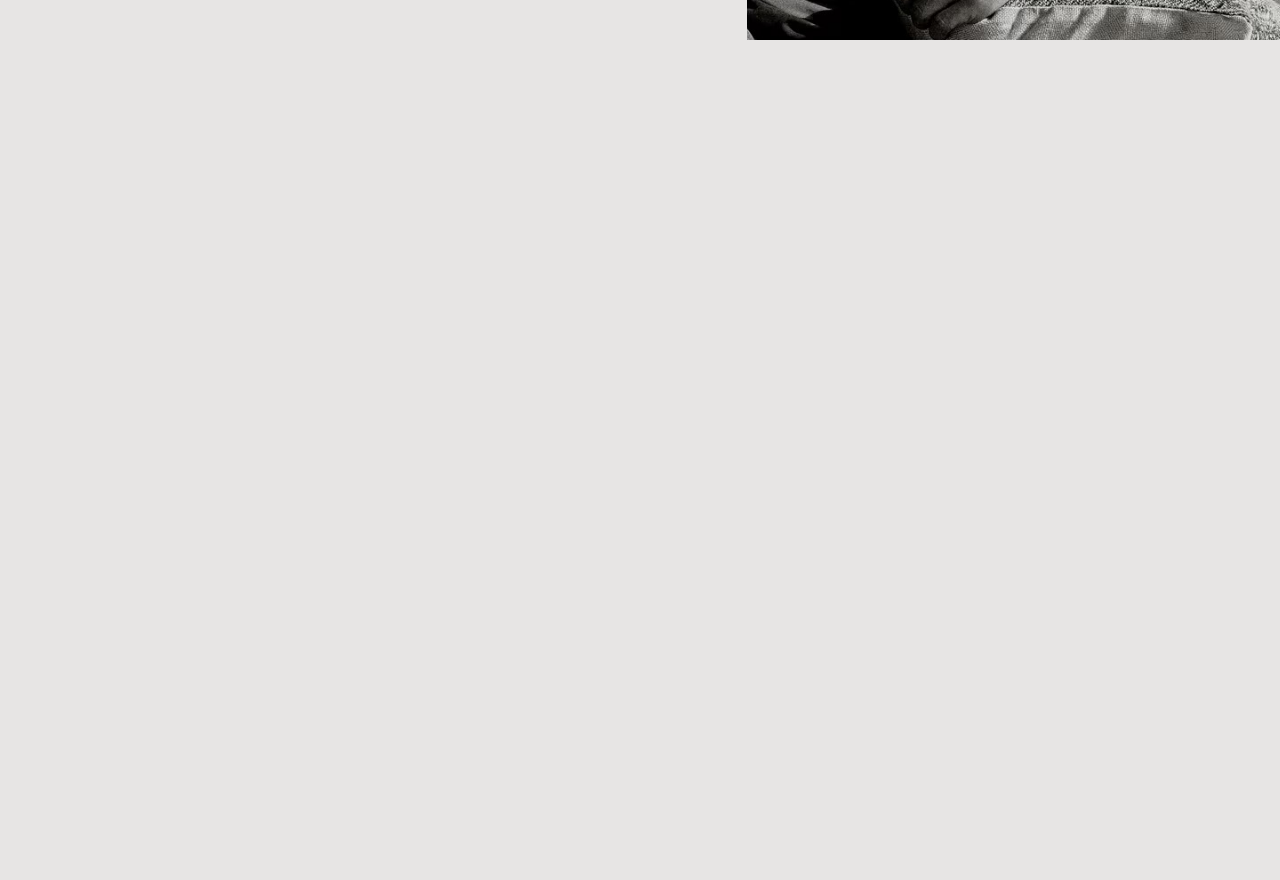
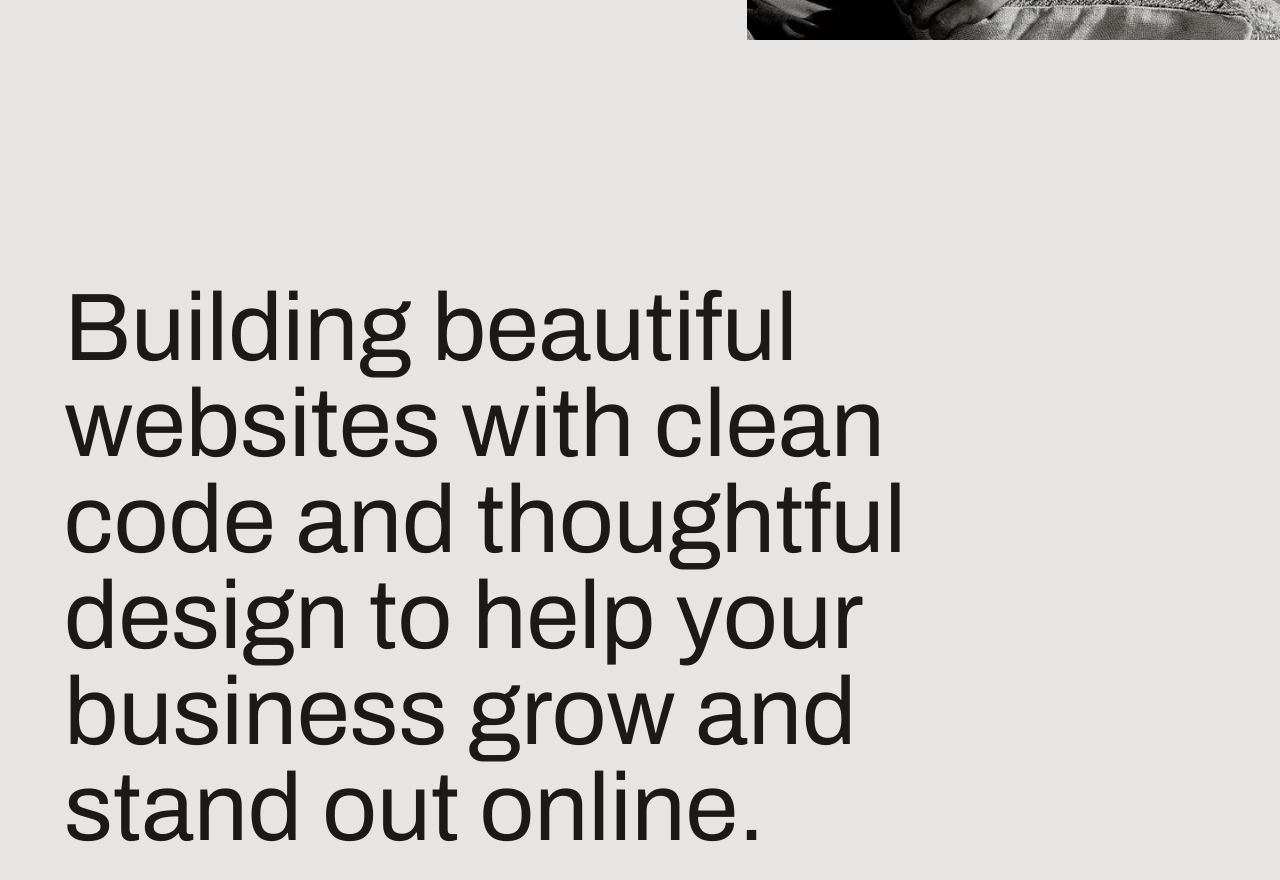
Before and after one commit to sougata-github/single-page-portfolio, a Next.js app: page / in a window 1280 px wide. Shown: the part 760-1640 px from the top of the page. Before the commit the page ends 800 px from the top, so only its background shows below. Built offline with nearby package versions, Linux system fonts and the light colour scheme.

Commit message:
add intro section.

```diff
--- a/src/app/page.tsx
+++ b/src/app/page.tsx
@@ -1,4 +1,5 @@
 import Header from "@/components/Header";
+import Intro from "@/components/Intro";
 import Hero from "@/components/Hero";
 
 export default function Home() {
@@ -6,6 +7,7 @@
     <>
       <Header />
       <Hero />
+      <Intro />
     </>
   );
 }
--- a/src/components/Intro.tsx
+++ b/src/components/Intro.tsx
@@ -1,5 +1,14 @@
 const Intro = () => {
-  return <div>Intro</div>;
+  return (
+    <section className="py-24 md:py-32 lg:py-40 mt-12 md:mt-16 lg:mt-20">
+      <div className="container">
+        <h2 className="text-4xl md:text-7xl lg:w-[80%] lg:text-8xl">
+          Building beautiful websites with clean code and thoughtful design to
+          help your business grow and stand out online.
+        </h2>
+      </div>
+    </section>
+  );
 };
 
 export default Intro;
--- a/tailwind.config.ts
+++ b/tailwind.config.ts
@@ -20,7 +20,7 @@
       },
     },
     container: {
-      center: true,
+      // center: true,
       padding: {
         DEFAULT: "1rem",
         md: "2rem",
```
